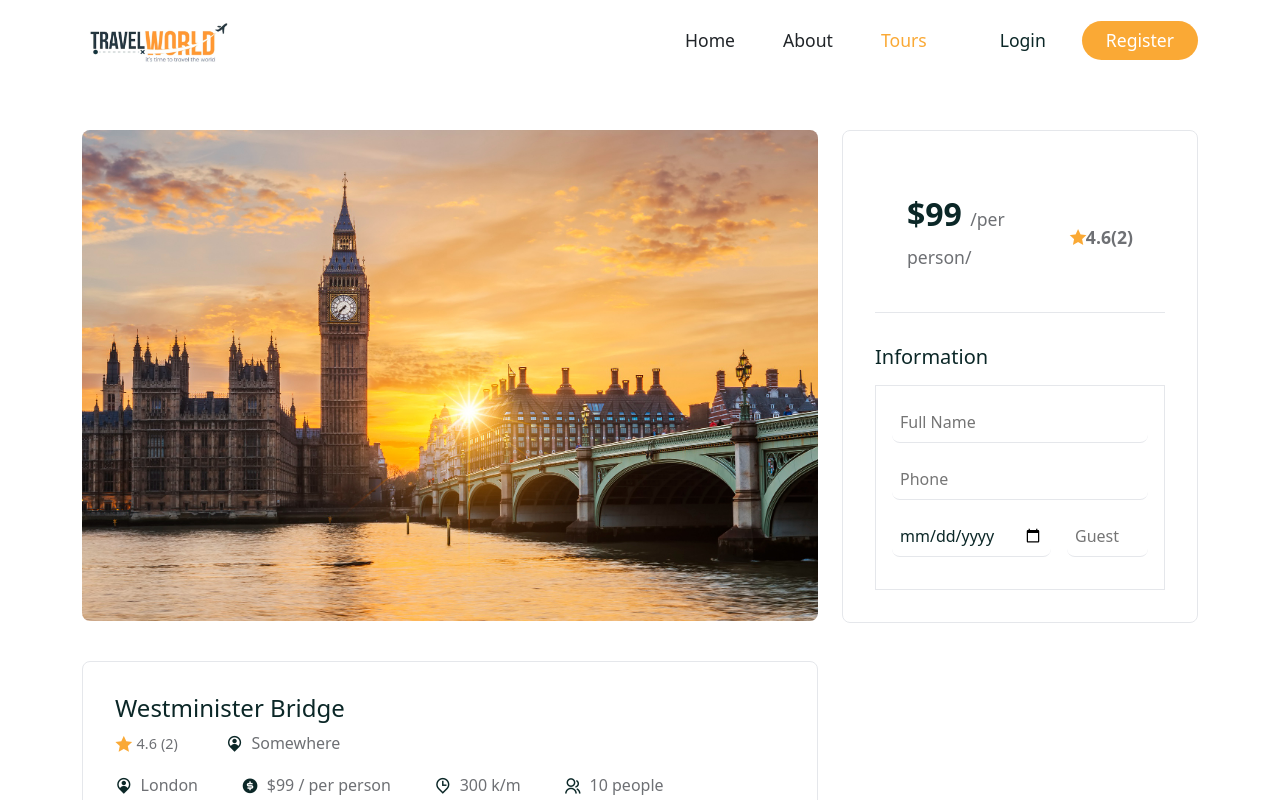
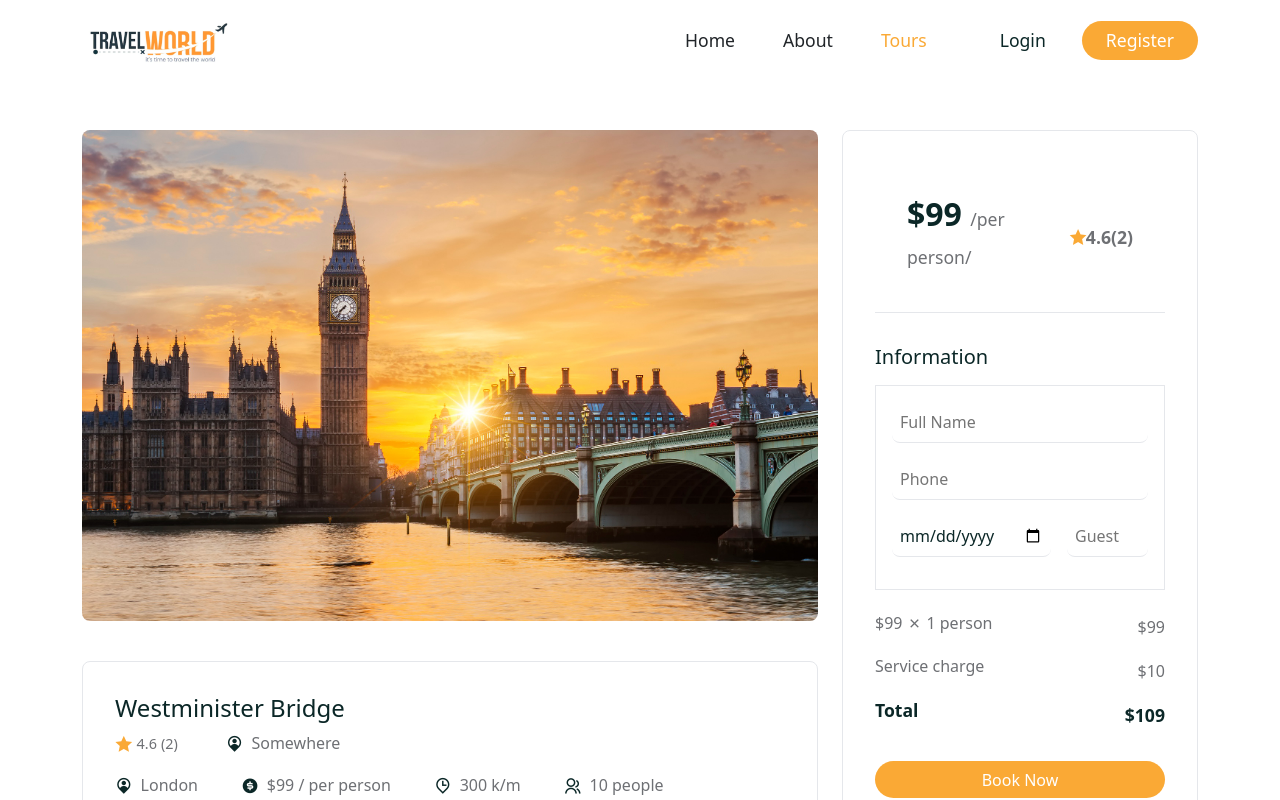
Before and after one commit to abhishek7575-spec/Air-bnb, a React (Create React App) app in the folder tour-management/frontend/: page /tours/01 in a window 1280 px wide. Shown: the top 800 px of the page. Built offline with nearby package versions, Linux system fonts and the light colour scheme; a web font is replaced by a local one.

Commit message:
Booking fee card done

```diff
--- a/tour-management/frontend/src/components/Booking/Booking.jsx
+++ b/tour-management/frontend/src/components/Booking/Booking.jsx
@@ -1,13 +1,41 @@
-import React from 'react'
+import React,{useState} from 'react'
 import './booking.css'
 import {Form ,FormGroup,ListGroup,ListGroupItem,Button} from  'reactstrap'
+
+import { useNavigate } from "react-router-dom";
+
+
 const Booking = ({tour,avgRating}) => {
 
     const {price,reviews}=tour
+    const navigate = useNavigate()
+    const [credentials,setCredentials] =useState({
+      userId:'01',
+      userEmail:'example@gmail.com',
+      fullName:'',
+      phone:'',
+      guestSize:1,
+      bookAt:'',
+
+
+    })
 
   const handleChange=e=>{
+      setCredentials(prev=>({...prev,[e.target.id]:e.target.value}))
+  }
+
+  const serviceFee=10
+  const totalAmount=Number(price) * Number(credentials.guestSize) +Number(serviceFee)
+  // date to server
+
+  const handleClick=e=>{
+      e.preventDefault();
+
+      navigate("/thank-you");
 
   }
+
+
 
   return (<>
   <div className="booking">
@@ -21,7 +49,7 @@
   {/* booking form */}
         <div className="booking__form">
           <h5>Information</h5>
-          <Form className='booking__info-form'>
+          <Form className='booking__info-form' onSubmit={handleClick}>
             <FormGroup>
               <input type="text" placeholder="Full Name" id="fullName" required
               onChange={handleChange} />
@@ -40,6 +68,27 @@
           </Form>
         </div>
   {/* booking form end */}
+
+  {/* booking bottom*/}
+      <div className="booking__bottom">
+        <ListGroup>
+          <ListGroupItem className="border-0 px-0">
+              <h5 className="d-flex align-items-center gap-1">${price}<i class="ri-close-line"></i>1 person</h5>
+              <span>${price}</span>
+          </ListGroupItem>
+          <ListGroupItem className="border-0 px-0">
+              <h5>Service charge</h5>
+              <span>${serviceFee}</span>
+          </ListGroupItem>
+          <ListGroupItem className="border-0 px-0 total">
+              <h5>Total</h5>
+              <span>${totalAmount}</span>
+          </ListGroupItem>
+        </ListGroup>
+        <Button className="btn primary__btn w-100 mt-4 " onClick={handleClick}>Book Now</Button>
+      </div>
+
+
   </div>
   </>
 
--- a/tour-management/frontend/src/components/Booking/booking.css
+++ b/tour-management/frontend/src/components/Booking/booking.css
@@ -54,3 +54,27 @@
     padding: 1rem;
     border: 1px solid rgb(229,231,235);
 }
+
+.booking__bottom li{
+    display:flex;
+    align-items: center;
+    justify-content: space-between;
+
+}
+
+.booking__bottom li h5, .booking__bottom li span{
+        font-size: 1rem;
+        color: var(--text-color);
+        font-weight: 500;
+
+
+}
+.booking__bottom{
+    margin-top :1rem;
+
+}
+.total h5,.total span{
+    color: var(--heading-color) !important;
+    font-weight: 700 !important;
+    font-size: 1.1rem !important;
+}
--- /dev/null
+++ b/tour-management/frontend/src/pages/ThankYou.jsx
@@ -0,0 +1,9 @@
+import React from 'react'
+
+const ThankYou = () => {
+  return (
+    <div>ThankYou</div>
+  )
+}
+
+export default ThankYou
--- a/tour-management/frontend/src/router/Routers.js
+++ b/tour-management/frontend/src/router/Routers.js
@@ -8,7 +8,7 @@
 import Login from './../pages/Login'
 import Register from './../pages/Register'
 import SearchResultList from './../pages/SearchResultList'
-
+import ThankYou from '../pages/ThankYou';
 const Routers=()=>{
     return (
         <Routes>
@@ -18,6 +18,8 @@
             <Route path="/tours/:id" element = {<TourDetails/>} />
             <Route path="/login" element = {<Login/>} />
             <Route path="/register" element = {<Register/>} />
+            <Route path="/thank-you" element = {<ThankYou/>} />
+
             <Route path="/tour/search" element = {<SearchResultList/>} />
         </Routes>
     )
```
